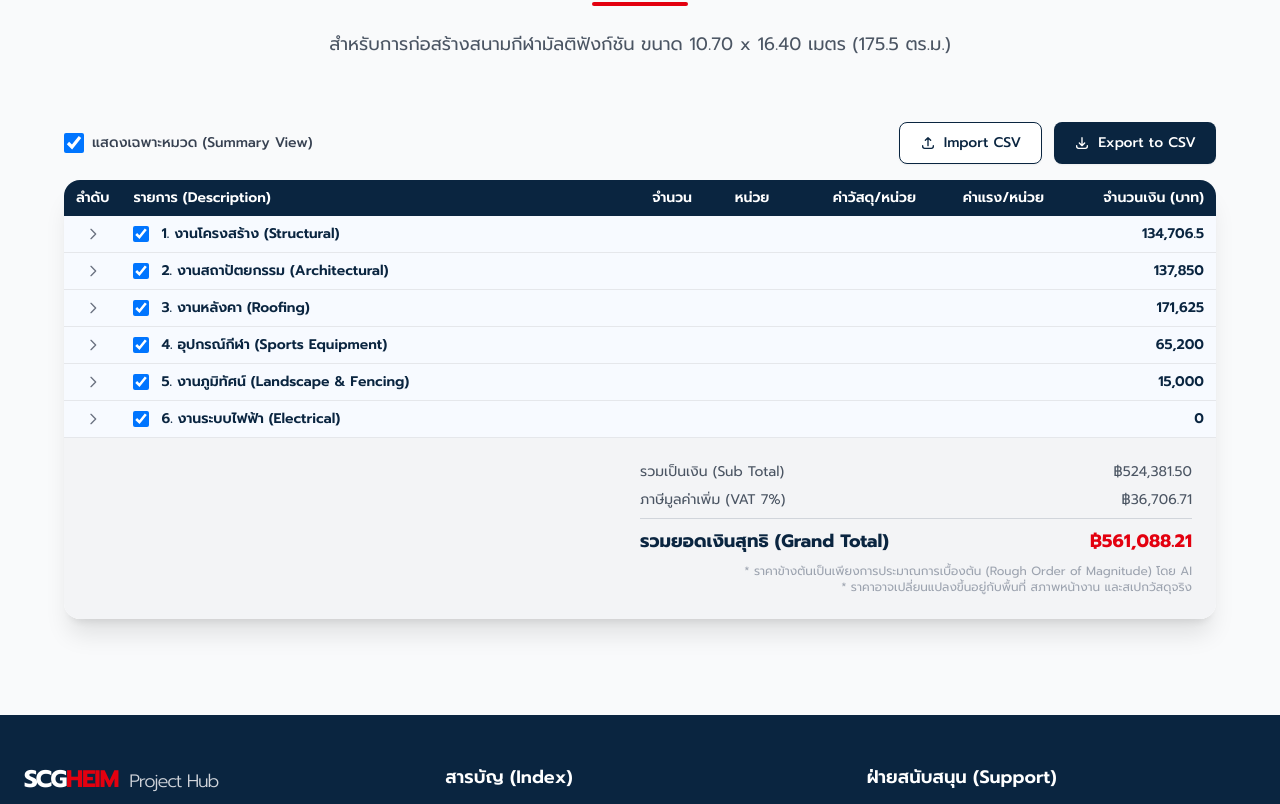
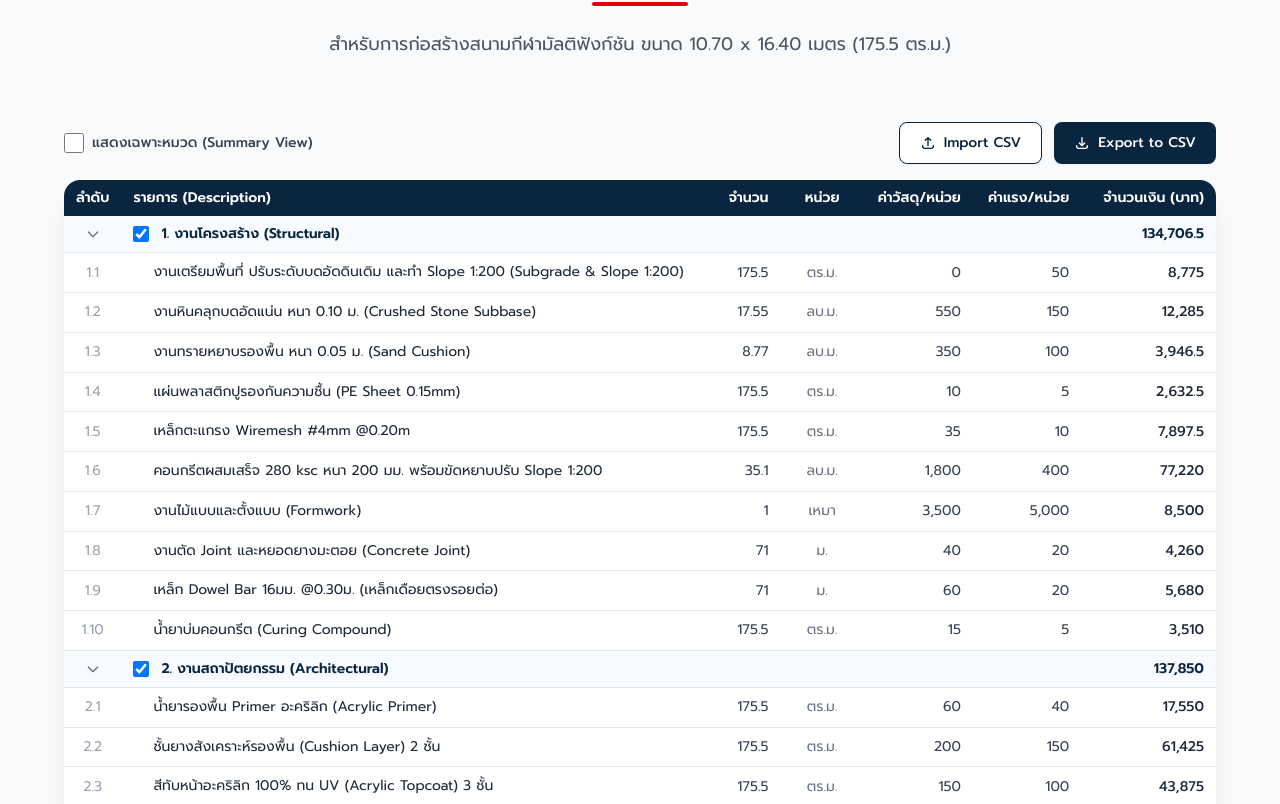
Before and after one commit to suteechu/CourtHeim, a React (Vite) app: page / in a window 1280 px wide. Shown: the part 6436-7240 px from the top of the page. Built offline with nearby package versions, Linux system fonts and the light colour scheme.

Commit message:
Set BOQ default state to expanded (Summary view unchecked)

```diff
--- a/src/components/BOQ.jsx
+++ b/src/components/BOQ.jsx
@@ -2,12 +2,12 @@ import React, { useState } from 'react';
 
 const BOQ = () => {
   const [expandedCategories, setExpandedCategories] = useState({
-    'งานโครงสร้าง (Structural)': false,
-    'งานสถาปัตยกรรม (Architectural)': false,
-    'งานหลังคา (Roofing)': false,
-    'อุปกรณ์กีฬา (Sports Equipment)': false,
-    'งานภูมิทัศน์ (Landscape & Fencing)': false,
-    'งานระบบไฟฟ้า (Electrical)': false,
+    'งานโครงสร้าง (Structural)': true,
+    'งานสถาปัตยกรรม (Architectural)': true,
+    'งานหลังคา (Roofing)': true,
+    'อุปกรณ์กีฬา (Sports Equipment)': true,
+    'งานภูมิทัศน์ (Landscape & Fencing)': true,
+    'งานระบบไฟฟ้า (Electrical)': true,
   });
 
   const [selectedCategories, setSelectedCategories] = useState({
```
